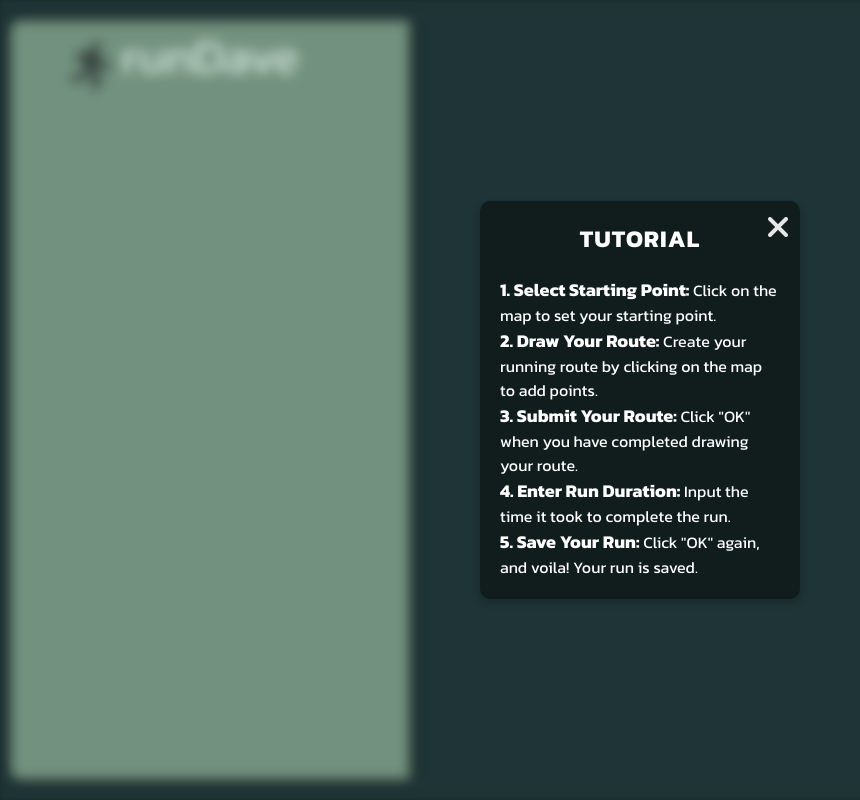
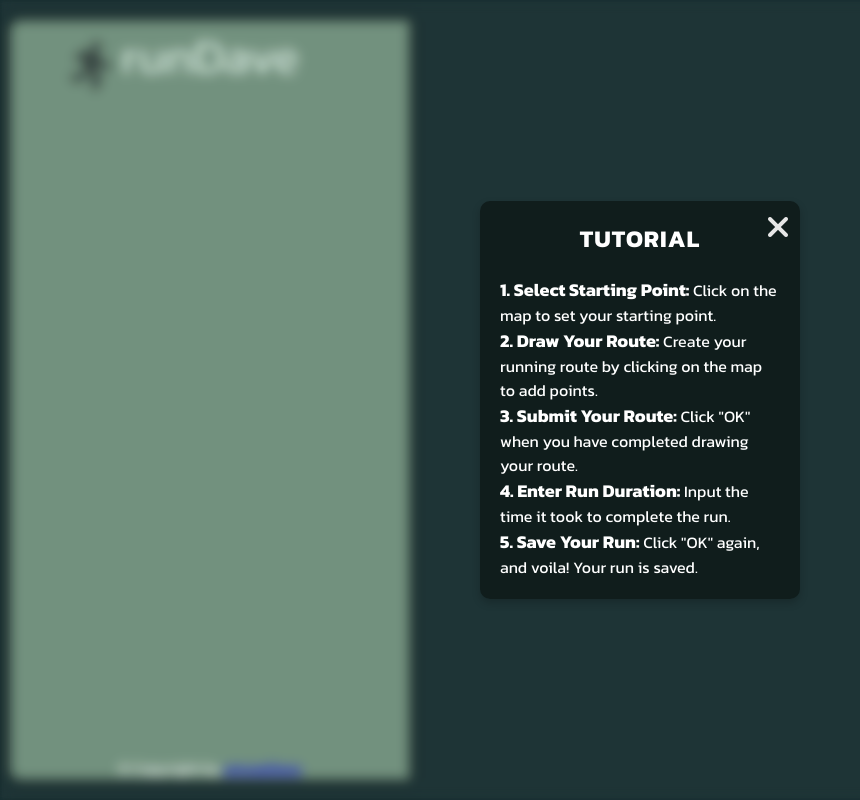
Before and after one commit to amuseDave/runDave, a website with bundled scripts: page index.html in a window 1280 px wide. Shown: the whole page, without its empty margins (0-860 px from the left). Built offline with nearby package versions, Linux system fonts and the light colour scheme; no server answers.

Commit message:
add copyright

```diff
--- a/index.html
+++ b/index.html
@@ -65,6 +65,9 @@
         </div>
       </div>
       <div class="run-info2"></div>
+      <div class="copy-right">
+        <p>© Copyright by <a target="_blank" href="http://">amuseDave</a></p>
+      </div>
     </div>
     <div class="burger-bttn">
       <i class="fa-solid fa-bars fa-2x" style="color: #7a7e43"></i>
--- a/styles/styles.css
+++ b/styles/styles.css
@@ -377,3 +377,11 @@ input[type="number"] {
   font-size: 14px;
   color: #ff0000;
 }
+
+.copy-right {
+  position: absolute;
+  bottom: 0;
+  left: 50%;
+  color: white;
+  transform: translateX(-50%);
+}
```
Also changed, not shown: package.json (added, +12 -0 lines).
